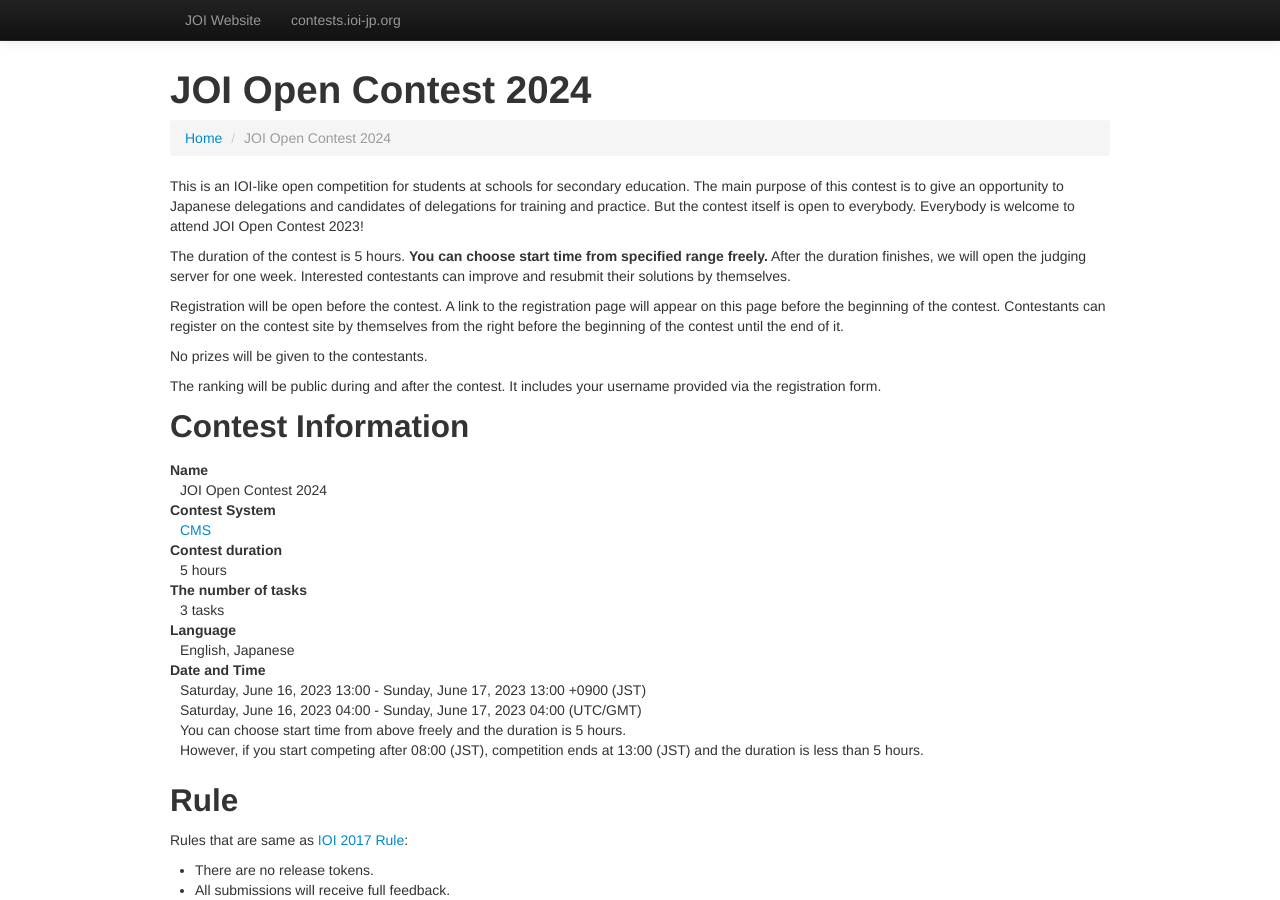
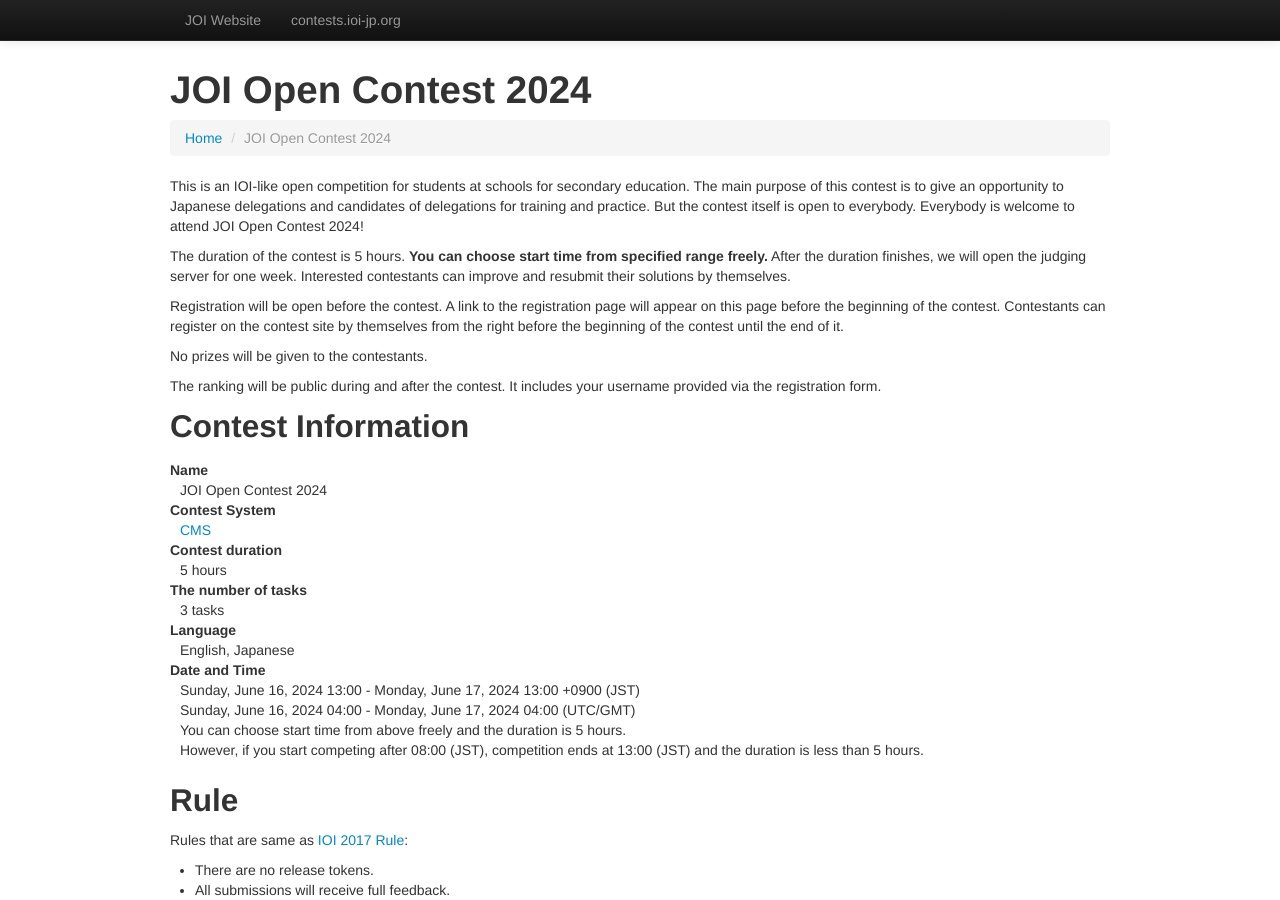
Before and after one commit to jcioi/joi-contests-site, a Jekyll site: the page built from open-2024/index.md, in a window 1280 px wide and 900 px high. Built offline with Jekyll 4.4.1, drawn with Linux system fonts in a browser that asks for light colours; some of the changed text lies outside the part shown.

Commit message:
Modified index.md

```diff
--- a/open-2024/index.md
+++ b/open-2024/index.md
@@ -11,7 +11,7 @@ for secondary education.
 The main purpose of this contest is to give an opportunity to
 Japanese delegations and candidates of delegations for training
 and practice. But the contest itself is open to everybody.
-Everybody is welcome to attend JOI Open Contest 2023!
+Everybody is welcome to attend JOI Open Contest 2024!
 
 The duration of the contest is 5 hours.
 **You can choose start time from specified range freely.**
@@ -51,8 +51,8 @@ It includes your username provided via the registration form.
   <dd>English, Japanese</dd>
 
   <dt>Date and Time</dt>
-  <dd>Saturday, June 16, 2023 13:00 - Sunday, June 17, 2023 13:00 +0900 (JST)</dd>
-  <dd>Saturday, June 16, 2023 04:00 - Sunday, June 17, 2023 04:00 (UTC/GMT)</dd>
+  <dd>Sunday, June 16, 2024 13:00 - Monday, June 17, 2024 13:00 +0900 (JST)</dd>
+  <dd>Sunday, June 16, 2024 04:00 - Monday, June 17, 2024 04:00 (UTC/GMT)</dd>
 
   <dd>You can choose start time from above freely and the duration is 5 hours.</dd>
   <dd>However, if you start competing after 08:00 (JST), competition ends at 13:00 (JST) and the duration is less than 5 hours.</dd>
@@ -118,4 +118,4 @@ joiopen at googlegroups.com
 
 ## License
 
-<a rel="license" href="http://creativecommons.org/licenses/by-sa/4.0/"><img alt="Creative Commons License" style="border-width:0" src="https://i.creativecommons.org/l/by-sa/4.0/80x15.png" /></a><br /><span xmlns:dct="http://purl.org/dc/terms/" property="dct:title">The tasks for JOI Open Contest 2023</span> by <a xmlns:cc="http://creativecommons.org/ns#" href="https://www.ioi-jp.org/" property="cc:attributionName" rel="cc:attributionURL">JCIOI (the Japanese Committee for the IOI)</a> is licensed under a <a rel="license" href="http://creativecommons.org/licenses/by-sa/4.0/">Creative Commons Attribution-ShareAlike 4.0 International License</a>. If you need a license other than a Creative Commons Attribution-ShareAlike 4.0 International License (CC BY-SA 4.0), please ask JCIOI.
+<a rel="license" href="http://creativecommons.org/licenses/by-sa/4.0/"><img alt="Creative Commons License" style="border-width:0" src="https://i.creativecommons.org/l/by-sa/4.0/80x15.png" /></a><br /><span xmlns:dct="http://purl.org/dc/terms/" property="dct:title">The tasks for JOI Open Contest 2024</span> by <a xmlns:cc="http://creativecommons.org/ns#" href="https://www.ioi-jp.org/" property="cc:attributionName" rel="cc:attributionURL">JCIOI (the Japanese Committee for the IOI)</a> is licensed under a <a rel="license" href="http://creativecommons.org/licenses/by-sa/4.0/">Creative Commons Attribution-ShareAlike 4.0 International License</a>. If you need a license other than a Creative Commons Attribution-ShareAlike 4.0 International License (CC BY-SA 4.0), please ask JCIOI.
```
